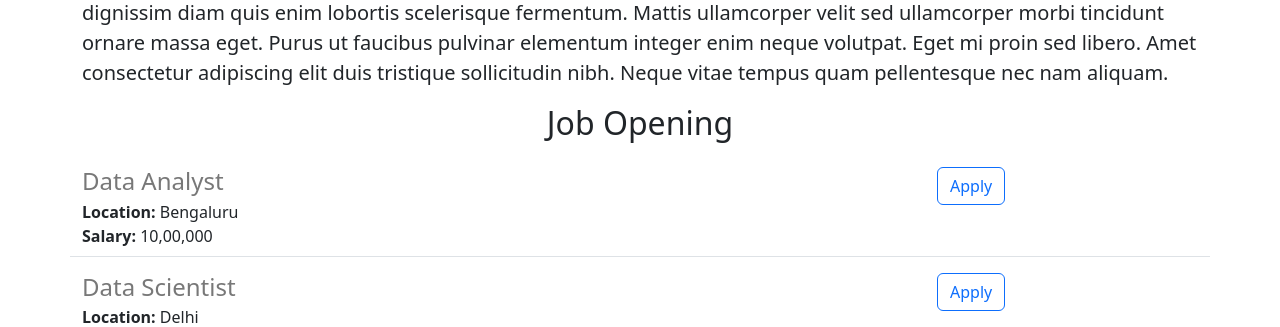
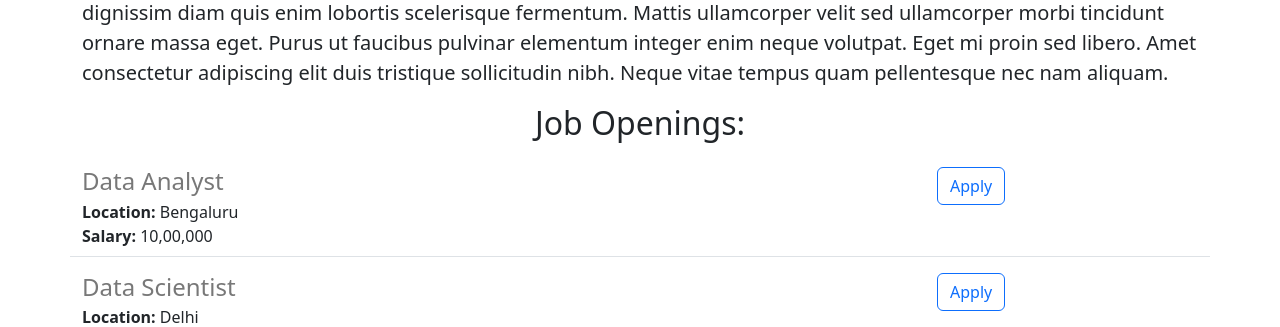
Before and after one commit to rahulhande13/carrer-web-v2, a Flask app: page / in a window 1280 px wide. Shown: the part 738-1065 px from the top of the page. Run offline with Flask 2, Linux system fonts and the light colour scheme.

Commit message:
updated to 'Job Openings'

```diff
--- a/templates/home.html
+++ b/templates/home.html
@@ -21,7 +21,7 @@
       <p class="lead">
       Lorem ipsum dolor sit amet, consectetur adipiscing elit, sed do eiusmod tempor incididunt ut labore et dolore magna aliqua. Blandit volutpat maecenas volutpat blandit aliquam etiam. Accumsan tortor posuere ac ut. Pretium quam vulputate dignissim suspendisse in est. Id interdum velit laoreet id donec ultrices tincidunt arcu. Dignissim sodales ut eu sem integer vitae justo. Lectus quam id leo in vitae turpis massa sed elementum. Vel elit scelerisque mauris pellentesque pulvinar. Viverra mauris in aliquam sem fringilla ut morbi tincidunt augue. Sapien nec sagittis aliquam malesuada bibendum. Vitae sapien pellentesque habitant morbi. Feugiat nisl pretium fusce id velit. Nunc aliquet bibendum enim facilisis gravida neque convallis a. Sem viverra aliquet eget sit amet tellus. Nulla facilisi etiam dignissim diam quis enim lobortis scelerisque fermentum. Mattis ullamcorper velit sed ullamcorper morbi tincidunt ornare massa eget. Purus ut faucibus pulvinar elementum integer enim neque volutpat. Eget mi proin sed libero. Amet consectetur adipiscing elit duis tristique sollicitudin nibh. Neque vitae tempus quam pellentesque nec nam aliquam.
       </p>
-      <h2 class="text-center mt-2 mb-4">Job Opening</h2>
+      <h2 class="text-center mt-2 mb-4">Job Openings:</h2>
       <div>
         {% for job in jobs %}
           {% include 'jobitem.html' %}
```
